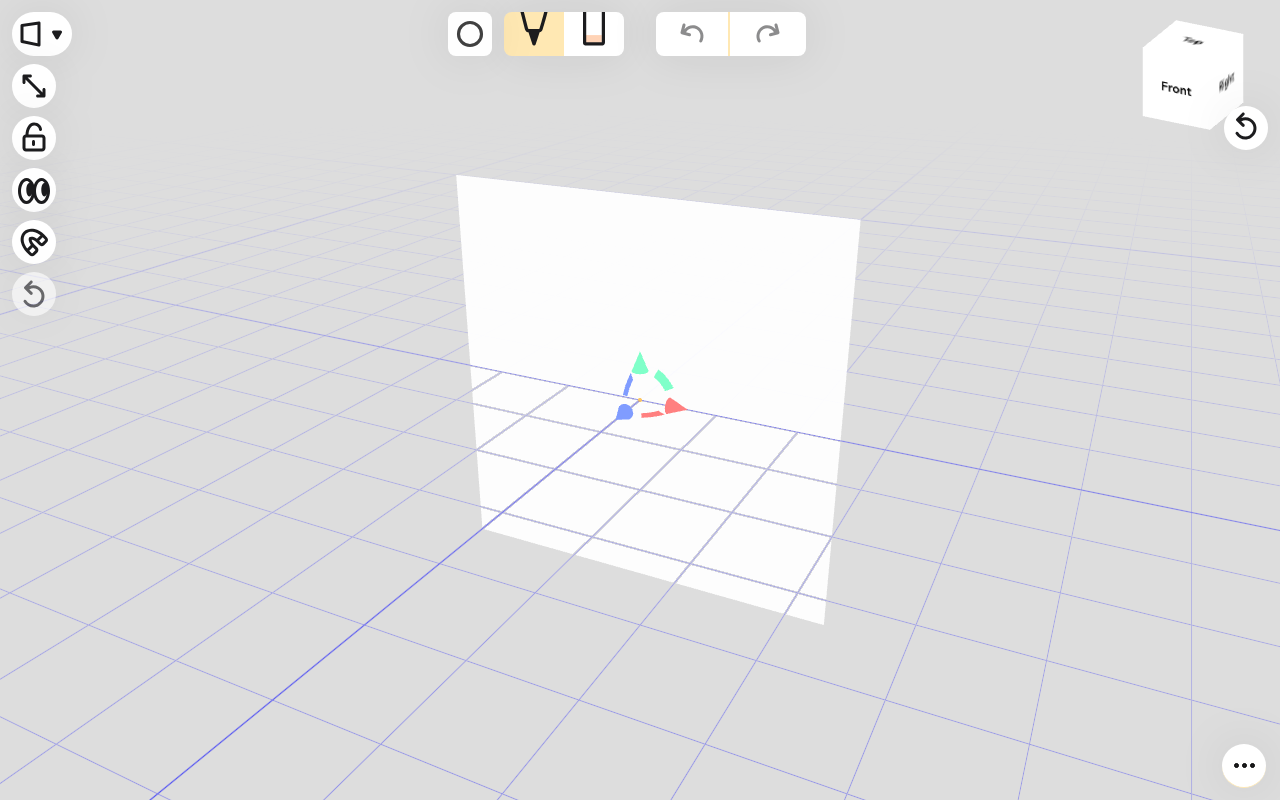
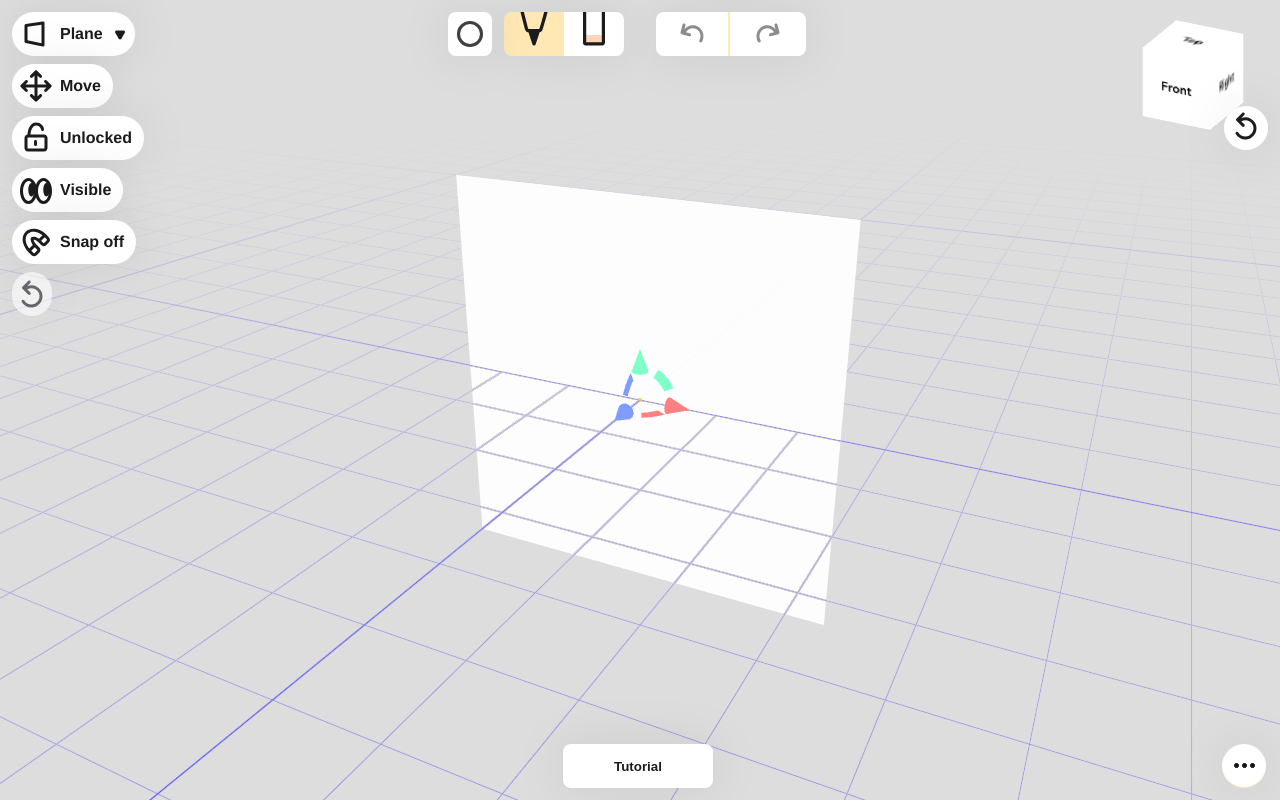
Before and after one commit to barese17/Penzil, a Vue app: page / in a window 1280 px wide. Built offline with nearby package versions, Linux system fonts and the light colour scheme; what undo-manager would draw is missing.

Commit message:
V 0.2 commit

```diff
--- a/src/App.vue
+++ b/src/App.vue
@@ -15,13 +15,21 @@
     :selectedTool="tool"
   />
   <undo-redo @selected-tool="setSelectedTool" ref="undoRedo" />
-  <Input :selectedTool="tool" :mirror="mirror" :stroke="stroke" :fill="fill" />
+  <Input
+    :selectedTool="tool"
+    :mirror="mirror"
+    :stroke="stroke"
+    :fill="fill"
+    :toolEnabled="toolEnabled"
+  />
   <Canvas
     ref="raycastCanvas"
     @selected-canvas-shape="setSelectedCanvasShape"
     :selectedShape="canvasShape"
+    :selectedTool="tool"
   />
   <Menu @modal-set="setModal" @preview="setPreview" />
+  <show-tutorial @modal-set="setModal" :show="showTutorialButton" />
 </template>
 
 <script>
@@ -43,6 +51,7 @@ import Canvas from "./components/Canvas.vue";
 import { controls, canvas } from "./components/Canvas.vue";
 import Modal from "./components/Modal.vue";
 import VideoExportPreview from "./components/VideoExportPreview.vue";
+import ShowTutorial from "./components/ShowTutorial.vue";
 
 export let renderer = new THREE.WebGLRenderer({
   antialias: true,
@@ -83,10 +92,12 @@ export default {
     Canvas,
     Modal,
     VideoExportPreview,
+    ShowTutorial,
   },
   data() {
     return {
       tool: "draw",
+      toolEnabled: true,
       canvasShape: "plane",
       multitouch: "canvas",
       toolHistory: ["draw"],
@@ -138,13 +149,25 @@ export default {
       cameraControls.draggingDampingFactor = 200;
       cameraControls.mouseButtons.left = CameraControls.ACTION.NONE;
       cameraControls.mouseButtons.wheel = CameraControls.ACTION.ROTATE;
+      document.addEventListener("keydown", (event) => {
+        if (event.code === "Space") {
+          cameraControls.mouseButtons.left = CameraControls.ACTION.TRUCK;
+          this.toolEnabled = false;
+        }
+      });
+      document.addEventListener("keyup", (event) => {
+        if (event.code === "Space") {
+          cameraControls.mouseButtons.left = CameraControls.ACTION.NONE;
+          this.toolEnabled = true;
+        }
+      });
       cameraControls.mouseButtons.middle = CameraControls.ACTION.DOLLY;
       cameraControls.mouseButtons.right = CameraControls.ACTION.ZOOM;
       cameraControls.touches.one = CameraControls.ACTION.NONE;
       cameraControls.touches.two = CameraControls.ACTION.TOUCH_ZOOM_ROTATE;
       cameraControls.touches.three = CameraControls.ACTION.TOUCH_DOLLY_TRUCK;
       cameraControls.maxZoom = 4000;
-      cameraControls.minZoom = 2;
+      cameraControls.minZoom = 1.5;
       cameraControls.enabled = true;
 
       this.quaternion = [
@@ -266,8 +289,19 @@ export default {
         controls.visible = false;
         renderer.render(scene, camera);
       } else if (this.tool === "draw") {
-        canvas.visible = true;
-        controls.visible = true;
+        if (this.$.refs.raycastCanvas.visible === true) {
+          canvas.visible = true;
+        } else {
+          canvas.visible = false;
+        }
+        if (
+          this.$.refs.raycastCanvas.transformationEnabled === true &&
+          this.$.refs.raycastCanvas.visible === true
+        ) {
+          controls.visible = true;
+        } else {
+          controls.visible = false;
+        }
         renderer.render(scene, camera);
       }
 
@@ -337,12 +371,12 @@ export default {
     this.cameraResetDisabled = false; //this is an override, I'm not quite sure what sets it to true on mount
 
     //check if we need to display the tutorial
-    if (localStorage.getItem("tut01") === null) {
-      localStorage.setItem("tut01", 0);
+    if (localStorage.getItem("tut02") === null) {
+      localStorage.setItem("tut02", 0);
       this.showTutorialButton = true;
     } else {
-      let count = parseInt(window.localStorage.tut01);
-      localStorage.setItem("tut01", ++count);
+      let count = parseInt(window.localStorage.tut02);
+      localStorage.setItem("tut02", ++count);
       if (count + 1 <= 5) {
         this.showTutorialButton = true;
       } else {
--- a/src/components/Canvas.vue
+++ b/src/components/Canvas.vue
@@ -2,38 +2,47 @@
 <template>
   <div
     class="canvasSettings"
-    v-bind:style="[shapeSelectionVisibility === true ? 'z-index: 10' : '']"
+    v-bind:style="[
+      shapeSelectionVisibility === true ? 'z-index: 10' : '',
+      selectedTool != 'draw' ? 'display: none' : '',
+    ]"
   >
     <span
       class="canvas-button"
       id="canvasShapeDropdown"
       @click="toggleShapeSelectionVisibility()"
+      v-bind:class="[!visible ? 'disabled' : '']"
     >
-      <img
-        v-if="shape === 'plane'"
+      <span class="icon-and-label" v-if="shape === 'plane'"
+        ><img
           src="@/assets/icons/Canvas-Plane.svg"
           alt="Plane shape selected"
-      />
-      <img
-        v-if="shape === 'cube'"
+        />Plane</span
+      >
+      <span class="icon-and-label" v-if="shape === 'cube'"
+        ><img
           src="@/assets/icons/Canvas-Cube.svg"
           alt="Cube shape selected"
-      />
-      <img
-        v-if="shape === 'cylinder'"
+        />Cube</span
+      >
+      <span class="icon-and-label" v-if="shape === 'cylinder'"
+        ><img
           src="@/assets/icons/Canvas-Cylinder.svg"
           alt="Cylinder shape selected"
-      />
-      <img
-        v-if="shape === 'sphere'"
+        />Cylinder</span
+      >
+      <span class="icon-and-label" v-if="shape === 'sphere'"
+        ><img
           src="@/assets/icons/Canvas-Sphere.svg"
           alt="Sphere shape selected"
-      />
+        />Sphere</span
+      >
+      <span class="icon-and-label" v-if="shape === 'head'">
         <img
-        v-if="shape === 'head'"
           src="@/assets/icons/Canvas-Head.svg"
           alt="Head shape selected"
-      />
+        />Head</span
+      >
       <img
         src="@/assets/icons/Dropdown.svg"
         v-bind:style="[
@@ -43,63 +52,81 @@
         ]"
         style="margin-right: 10px"
         alt="Click to show options"
-      /> </span
-    ><span
+      />
+    </span>
+    <span
       class="canvas-button"
       @click="toggleTransformMode()"
+      v-bind:class="[!visible ? 'disabled' : '']"
       v-if="!shapeSelectionVisibility"
     >
-      <img
-        v-if="mode === 'combined'"
+      <span v-if="mode === 'combined'" class="icon-and-label"
+        ><img
+          src="@/assets/icons/translate.svg"
+          alt="Switch to scale"
+        />Move</span
+      >
+      <span v-if="mode === 'scale'" class="icon-and-label"
+        ><img
           src="@/assets/icons/scale.svg"
-        alt="Switch to scale" />
-      <img
-        v-if="mode === 'scale'"
-        src="@/assets/icons/translate.svg"
           alt="Switch to move and rotate"
-    /></span>
+        />Scale</span
+      ></span
+    >
     <span
       class="canvas-button"
       @click="toggleControls()"
       v-bind:class="[!visible ? 'disabled' : '']"
       v-if="!shapeSelectionVisibility"
-    >
-      <img
-        v-if="transformationEnabled"
+      ><span v-if="transformationEnabled" class="icon-and-label"
+        ><img
           src="@/assets/icons/lockControls.svg"
           alt="Hide the canvas controls"
-      />
-      <img
-        v-if="!transformationEnabled"
+        />Unlocked</span
+      >
+      <span v-if="!transformationEnabled" class="icon-and-label"
+        ><img
           src="@/assets/icons/unlockControls.svg"
           alt="Show the canvas controls"
-      />
+        />Locked</span
+      >
     </span>
     <span
       class="canvas-button"
       @click="toggleVisibility()"
       v-if="!shapeSelectionVisibility"
     >
-      <img
-        v-if="visible"
+      <span v-if="visible" class="icon-and-label"
+        ><img
           src="@/assets/icons/hideCanvas.svg"
-        alt="Hide the canvas controls" />
-      <img
-        v-if="!visible"
+          alt="Hide the canvas controls"
+        />Visible</span
+      >
+      <span v-if="!visible" class="icon-and-label"
+        ><img
           src="@/assets/icons/showCanvas.svg"
-        alt="Show the canvas controls" /></span
-    ><span
+          alt="Show the canvas controls"
+        />Hidden</span
+      ></span
+    >
+    <span
       class="canvas-button"
       @click="toggleSnap()"
       v-if="!shapeSelectionVisibility"
+      v-bind:class="[!visible ? 'disabled' : '']"
+      ><span v-if="!snap" class="icon-and-label"
+        ><img src="@/assets/icons/snapOff.svg" alt="Turn off snap" />Snap
+        off</span
       >
-      <img v-if="snap" src="@/assets/icons/snapOn.svg" alt="Turn on snap" />
-      <img
-        v-if="!snap"
-        src="@/assets/icons/snapOff.svg"
-        alt="Turn off snap" /></span
-    ><span
-      v-bind:class="[transformationResetDisabled ? 'disabled ' : '']"
+      <span v-if="snap" class="icon-and-label">
+        <img src="@/assets/icons/snapOn.svg" alt="Turn on snap" />Snap on</span
+      ></span
+    >
+    <span
+      v-bind:class="[
+        transformationResetDisabled ? 'disabled ' : '',
+        !visible ? 'disabled' : '',
+      ]"
       class="canvas-button"
       @click="resetTransformation()"
       v-if="!shapeSelectionVisibility"
@@ -187,9 +214,6 @@ import { GLTFLoader } from "three/examples/jsm/loaders/GLTFLoader.js";
 import { scene, renderer, camera, vm } from "../App.vue";
 
 export let canvas, controls;
-// let position = new THREE.Vector3(0.001, 0.001, 0.001);
-// let quaternion = new THREE.Quaternion(0.001, 0.002, 0.002, 1);
-// let scale = new THREE.Vector3(1, 1, 1);
 let geometry = new THREE.PlaneGeometry(5, 5);
 let headGeometry;
 
@@ -223,6 +247,7 @@ export default {
   },
   props: {
     selectedShape: String,
+    selectedTool: String,
   },
   emits: ["selected-canvas-shape"],
   methods: {
@@ -233,7 +258,7 @@ export default {
 
       controls = new TransformControls(camera, renderer.domElement);
       controls.mode = "combined";
-      controls.scale.set(1.1, 1.1, 1.1);
+      // controls.scale.set(1.1, 1.1, 1.1);
       controls.addEventListener("change", () => {
         renderer.render(scene, camera);
         //this is not very elegant but…
@@ -266,12 +291,10 @@ export default {
       if (this.mode === "combined") {
         this.mode = "scale";
         controls.mode = "scale";
-        controls.scale.set(0.7, 0.7, 0.7);
         renderer.render(scene, camera);
       } else {
         this.mode = "combined";
         controls.mode = "combined";
-        controls.scale.set(1.1, 1.1, 1.1);
         renderer.render(scene, camera);
       }
     },
@@ -291,16 +314,16 @@ export default {
     toggleVisibility() {
       if (canvas.visible === true) {
         this.visible = false;
-        this.transformationEnabled = false;
-        controls.enabled = false;
+        if (this.transformationEnabled === true) {
           controls.visible = false;
+        }
         canvas.visible = false;
         renderer.render(scene, camera);
       } else {
-        this.transformationEnabled = true;
         this.visible = true;
-        controls.enabled = true;
+        if (this.transformationEnabled === true) {
           controls.visible = true;
+        }
         canvas.visible = true;
         renderer.render(scene, camera);
       }
@@ -346,7 +369,7 @@ export default {
           canvas.geometry = new THREE.BoxGeometry(5, 5, 5);
           break;
         case "cylinder":
-          canvas.geometry = new THREE.CylinderGeometry(2.5, 2.5, 5);
+          canvas.geometry = new THREE.CylinderGeometry(2.5, 2.5, 5, 15);
           break;
         case "sphere":
           canvas.geometry = new THREE.SphereGeometry(2.5, 15, 15);
@@ -428,11 +451,11 @@ export default {
 }
 
 #canvasShapeDropdown {
-  max-width: 80px;
+  max-width: 140px;
 }
 
 .canvasShapeSelection {
-  font-size: 0.5em;
+  font-size: 0.45em;
   color: #1c1c1e;
   white-space: discard;
   display: flex;
@@ -481,7 +504,7 @@ export default {
 
 .canvas-button {
   height: 44px;
-  max-width: 44px;
+  /* max-width: 44px; */
   border-radius: 22px;
   background-color: rgba(255, 255, 255, 1);
   font-size: 2em;
@@ -494,7 +517,17 @@ export default {
   filter: drop-shadow(0px 0px 24px rgba(0, 0, 0, 0.08));
   display: flex;
   align-items: center;
-  width: auto;
+  width: fit-content;
+}
+
+.icon-and-label {
+  display: flex;
+  flex-direction: row;
+  align-items: center;
+  gap: 4px;
+  font-size: 0.5em;
+  color: #1c1c1e;
+  padding: 0px 12px 0px 4px;
 }
 
 #transform-mode {
--- a/src/components/LineSliders.vue
+++ b/src/components/LineSliders.vue
@@ -292,5 +292,6 @@ input[type="range"]::-webkit-slider-thumb {
 
 label {
   display: flex;
+  font-size: 0.45em;
 }
 </style>
--- a/src/components/draw.js
+++ b/src/components/draw.js
@@ -54,7 +54,7 @@ let draw = {
             this.mesh.raycast = MeshLineRaycast;
             this.mesh.layers.set(1);
             this.bufferPoints = new Array();
-            this.size = 6;
+            this.size = 8;
 
             this.mesh.userData.vertices = new Array();
             this.mesh.userData.stroke = { show_stroke: stroke.show_stroke, color: stroke.color, lineWidth: stroke.lineWidth };
@@ -231,7 +231,7 @@ let draw = {
         addVertex(x, y, z, force, unproject) {
 
             //trying to add a bit of noise maybe?
-            force = force * Math.random() * 4;
+            // force = force * Math.random() * 4;
 
             var v3 = new THREE.Vector3(x, y, z);
             if (unproject) {
--- a/src/components/transformControls.js
+++ b/src/components/transformControls.js
@@ -863,7 +863,7 @@ class TransformControlsGizmo extends Object3D {
 
         // reusable geometry
 
-        const arrowGeometry = new CylinderGeometry(0, 0.04, 0.1, 12);
+        const arrowGeometry = new CylinderGeometry(0, 0.045, 0.125, 12);
         arrowGeometry.translate(0, 0.05, 0);
 
         const arrowPickerGeometry = new CylinderGeometry(0.02, 0.06, 0.15, 12);
@@ -879,7 +879,7 @@ class TransformControlsGizmo extends Object3D {
         lineGeometry2.translate(0, 0.25, 0);
 
         function CircleGeometry(radius) {
-            const geometry = new RingGeometry(radius, radius+0.05, 10, 10, 0.5, Math.PI/2-1);
+            const geometry = new RingGeometry(radius + 0.01, radius + 0.07, 10, 10, 0.5, Math.PI / 2 - 1);
             geometry.rotateY(Math.PI / 2);
             geometry.rotateX(Math.PI / 2);
             return geometry;
@@ -1090,18 +1090,18 @@ class TransformControlsGizmo extends Object3D {
 
         const gizmoCombined = {
             XT: [
-                [new Mesh(arrowGeometry, matRedArrow), [0.15, 0, 0], [0, 0, - Math.PI / 2]],
+                [new Mesh(arrowGeometry, matRedArrow), [0.175, 0, 0], [0, 0, - Math.PI / 2]],
             ],
             XR: [
-                [new Mesh(CircleGeometry(0.15, 0.5), matRed), null, [0, Math.PI/2, Math.PI / 2]],
+                [new Mesh(CircleGeometry(0.15, 0.5), matRed), null, [0, Math.PI / 2, Math.PI / 2]],
             ],
             YT: [
-                [new Mesh(arrowGeometry, matGreenArrow), [0, 0.15, 0]],
+                [new Mesh(arrowGeometry, matGreenArrow), [0, 0.175, 0]],
             ],
             YR: [
                 [new Mesh(CircleGeometry(0.15, 0.5), matGreen), null, [Math.PI / 2, Math.PI, Math.PI / 2]],
             ],
-            ZT: [[new Mesh(arrowGeometry, matBlueArrow), [0, 0, 0.15], [Math.PI / 2, 0, 0]]
+            ZT: [[new Mesh(arrowGeometry, matBlueArrow), [0, 0, 0.175], [Math.PI / 2, 0, 0]]
             ],
             ZR: [[new Mesh(CircleGeometry(0.15, 0.5), matBlue), null, [0, 0, 0]],
             ],
```
Also changed, not shown: src/components/Input.vue (+9 -5 lines), src/components/ModalContent/Tutorial.vue (+77 -23 lines), src/components/ToolSelector.vue (+0 -10 lines). Lines whose indentation alone changed are shown as unchanged.
